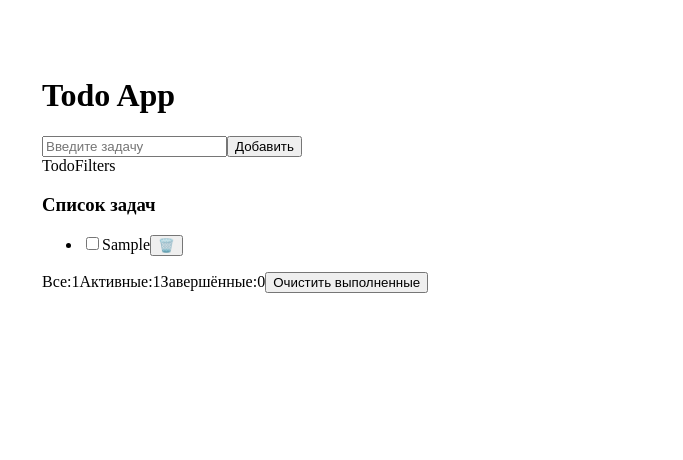
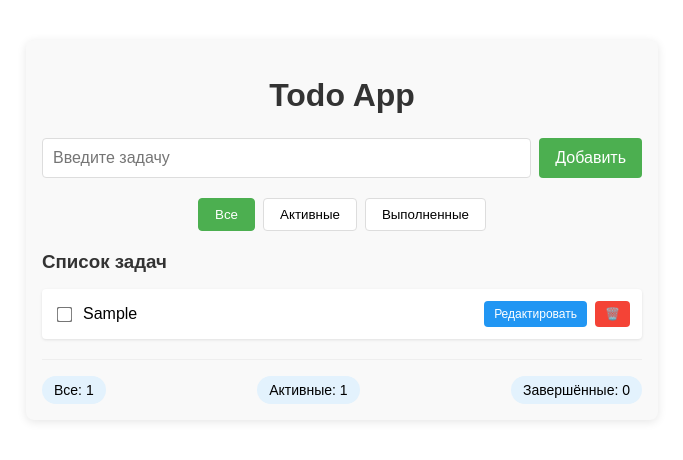
Before and after one commit to vasilyefff/react-todo-app, a React (Vite) app: page / in a window 1280 px wide. Both pictures are taken after typing "Sample" into the empty fields and a click on the button "Добавить". Shown: the top 460 px of the page, without its empty margins (298-981 px from the left). Built offline with nearby package versions, Linux system fonts and the light colour scheme.

Commit message:
done_project

```diff
--- a/src/App.css
+++ b/src/App.css
@@ -2,4 +2,245 @@
 	max-width: 600px;
 	margin: 40px auto;
 	padding: 16px;
+	font-family: Arial, sans-serif;
+	box-shadow: 0 2px 10px rgba(0, 0, 0, 0.1);
+	border-radius: 8px;
+	background-color: #f9f9f9;
 }
+
+h1 {
+	text-align: center;
+	color: #333;
+	margin-bottom: 24px;
+}
+
+/* TodoInput styles */
+.todo-input-container {
+	display: flex;
+	gap: 8px;
+	margin-bottom: 20px;
+}
+
+.todo-input-container input {
+	flex: 1;
+	padding: 10px;
+	border: 1px solid #ddd;
+	border-radius: 4px;
+	font-size: 16px;
+}
+
+.todo-input-container button {
+	padding: 10px 16px;
+	background-color: #4CAF50;
+	color: white;
+	border: none;
+	border-radius: 4px;
+	cursor: pointer;
+	font-size: 16px;
+	transition: background-color 0.3s;
+}
+
+.todo-input-container button:hover {
+	background-color: #45a049;
+}
+
+/* TodoFilters styles */
+.filters {
+	display: flex;
+	justify-content: center;
+	gap: 8px;
+	margin-bottom: 20px;
+}
+
+.filter-btn {
+	padding: 8px 16px;
+	border: 1px solid #ddd;
+	background-color: #fff;
+	border-radius: 4px;
+	cursor: pointer;
+	transition: all 0.3s;
+}
+
+.filter-btn:hover {
+	background-color: #e9e9e9;
+}
+
+.filter-btn.active {
+	background-color: #4CAF50;
+	color: white;
+	border-color: #4CAF50;
+}
+
+/* TodoList styles */
+h3 {
+	margin-top: 0;
+	margin-bottom: 16px;
+	color: #333;
+}
+
+ul {
+	list-style: none;
+	padding: 0;
+	margin: 0;
+}
+
+/* TodoItem styles */
+.todo-item {
+	display: flex;
+	align-items: center;
+	padding: 12px;
+	margin-bottom: 8px;
+	background-color: white;
+	border-radius: 4px;
+	box-shadow: 0 1px 3px rgba(0, 0, 0, 0.1);
+	transition: transform 0.2s, box-shadow 0.2s;
+}
+
+.todo-item:hover {
+	transform: translateY(-2px);
+	box-shadow: 0 2px 5px rgba(0, 0, 0, 0.15);
+}
+
+.todo-item.completed {
+	opacity: 0.6;
+}
+
+.todo-item.completed .todo-text {
+	text-decoration: line-through;
+	color: #888;
+}
+
+.todo-item input[type="checkbox"] {
+	margin-right: 12px;
+	transform: scale(1.2);
+}
+
+.todo-text {
+	flex: 1;
+	font-size: 16px;
+	word-break: break-word;
+}
+
+.edit-form {
+	display: flex;
+	align-items: center;
+	gap: 8px;
+	flex: 1;
+}
+
+.edit-form input {
+	flex: 1;
+	padding: 6px;
+	border: 1px solid #ddd;
+	border-radius: 4px;
+	font-size: 14px;
+}
+
+.edit-form button {
+	padding: 6px 10px;
+	border: none;
+	border-radius: 4px;
+	cursor: pointer;
+	font-size: 14px;
+}
+
+.edit-form button:first-child {
+	background-color: #4CAF50;
+	color: white;
+}
+
+.edit-form button:nth-child(2) {
+	background-color: #f44336;
+	color: white;
+}
+
+.todo-actions {
+	display: flex;
+	gap: 8px;
+}
+
+.todo-actions button {
+	padding: 6px 10px;
+	border: none;
+	border-radius: 4px;
+	cursor: pointer;
+	font-size: 12px;
+}
+
+.todo-actions button:first-child {
+	background-color: #2196F3;
+	color: white;
+}
+
+.todo-actions button:nth-child(2) {
+	background-color: #f44336;
+	color: white;
+}
+
+/* TodoStats styles */
+.todo-stats {
+	display: flex;
+	justify-content: space-between;
+	align-items: center;
+	margin-top: 20px;
+	padding-top: 16px;
+	border-top: 1px solid #eee;
+	flex-wrap: wrap;
+	gap: 10px;
+}
+
+.todo-stats span {
+	background-color: #e3f2fd;
+	padding: 6px 12px;
+	border-radius: 16px;
+	font-size: 14px;
+}
+
+.todo-stats button {
+	padding: 8px 16px;
+	background-color: #ff9800;
+	color: white;
+	border: none;
+	border-radius: 4px;
+	cursor: pointer;
+	font-size: 14px;
+}
+
+.todo-stats button:hover {
+	background-color: #f57c00;
+}
+
+/* Responsive styles */
+@media (max-width: 768px) {
+	.app {
+		margin: 20px auto;
+		padding: 12px;
+		width: 95%;
+	}
+
+	.todo-input-container {
+		flex-direction: column;
+	}
+
+	.filters {
+		flex-wrap: wrap;
+	}
+
+	.todo-stats {
+		flex-direction: column;
+		align-items: stretch;
+	}
+
+	.todo-stats span {
+		text-align: center;
+	}
+
+	.todo-item {
+		flex-wrap: wrap;
+		gap: 10px;
+	}
+
+	.todo-text {
+		min-width: 100%;
+	}
+}
--- a/src/App.jsx
+++ b/src/App.jsx
@@ -7,8 +7,14 @@ import TodoStats from "./components/TodoStats";
 
 function App() {
 	const [todos, setTodos] = useState([]);
+	const [filter, setFilter] = useState('all');
 
 	function addTodo(text) {
+		// Проверка на пустой текст перед добавлением
+		if (!text.trim()) {
+			return;
+		}
+
 		const newTodo = {
 			id: Date.now(),
 			text,
@@ -30,20 +36,32 @@ function App() {
 		);
 	}
 
-
+	function editTodo(id, newText) {
+		setTodos(prev =>
+			prev.map(todo =>
+				todo.id === id ? { ...todo, text: newText } : todo
+			)
+		);
+	}
 
 	function clearCompleted() {
 		setTodos(prev => prev.filter(item => !item.completed));
 	}
 
+	const filteredTodos = todos.filter(todo => {
+		if (filter === 'all') return true;
+		if (filter === 'active') return !todo.completed;
+		if (filter === 'completed') return todo.completed;
+		return true;
+	});
 
 	return (
 		<div className="app">
 			<h1>Todo App</h1>
 
 			<TodoInput addTodo={addTodo} />
-			<TodoFilters />
-			<TodoList todos={todos} onDelete={deleteItem} onToggle={toggleItem} />
+			<TodoFilters onFilterChange={setFilter} currentFilter={filter} />
+			<TodoList todos={filteredTodos} onDelete={deleteItem} onToggle={toggleItem} onEdit={editTodo} />
 			<TodoStats todos={todos} onClear={clearCompleted} />
 		</div>
 	);
@@ -52,4 +70,4 @@ function App() {
 
 export default App;
 
-//Я ДОБАВИЛ ЭТОТ КОММЕНТАРИЙ ПРОСТО ЧТОБЫ ОТСЛЕДИТЬ РАБОТУ C GIT НА РАБОЧЕМ КОМПЕ
+//Данный проект написан через QWEN Code
--- a/src/components/TodoFilters.jsx
+++ b/src/components/TodoFilters.jsx
@@ -1,7 +1,21 @@
-function TodoFilters() {
+function TodoFilters({ onFilterChange, currentFilter }) {
+	const filters = [
+		{ id: 'all', label: 'Все' },
+		{ id: 'active', label: 'Активные' },
+		{ id: 'completed', label: 'Выполненные' }
+	];
+
 	return (
-		<div>
-			TodoFilters
+		<div className="filters">
+			{filters.map(filter => (
+				<button
+					key={filter.id}
+					className={`filter-btn ${currentFilter === filter.id ? 'active' : ''}`}
+					onClick={() => onFilterChange(filter.id)}
+				>
+					{filter.label}
+				</button>
+			))}
 		</div>
 	);
 }
--- a/src/components/TodoInput.jsx
+++ b/src/components/TodoInput.jsx
@@ -10,12 +10,19 @@ function TodoInput({ addTodo }) {
 		setText("");
 	}
 
+	function handleKeyPress(e) {
+		if (e.key === 'Enter') {
+			handleAdd();
+		}
+	}
+
 	return (
-		<div>
+		<div className="todo-input-container">
 			<input
 				type="text"
 				value={text}
 				onChange={(e) => setText(e.target.value)}
+				onKeyDown={handleKeyPress}
 				placeholder="Введите задачу"
 			/>
 			<button onClick={handleAdd}>Добавить</button>
--- a/src/components/TodoItem.jsx
+++ b/src/components/TodoItem.jsx
@@ -1,8 +1,53 @@
-function TodoItem() {
+import { useState } from "react";
+
+function TodoItem({ todo, onDelete, onToggle, onEdit }) {
+	const [isEditing, setIsEditing] = useState(false);
+	const [editText, setEditText] = useState(todo.text);
+
+	function handleSave() {
+		if (editText.trim() === "") return;
+
+		onEdit(todo.id, editText);
+		setIsEditing(false);
+	}
+
+	function handleCancel() {
+		setEditText(todo.text);
+		setIsEditing(false);
+	}
+
 	return (
-		<div>
-			TodoItem
-		</div>
+		<li className={`todo-item ${todo.completed ? 'completed' : ''}`} key={todo.id}>
+			{isEditing ? (
+				<div className="edit-form">
+					<input
+						type="text"
+						value={editText}
+						onChange={(e) => setEditText(e.target.value)}
+						onKeyDown={(e) => {
+							if (e.key === 'Enter') handleSave();
+							if (e.key === 'Escape') handleCancel();
+						}}
+						autoFocus
+					/>
+					<button onClick={handleSave}>Сохранить</button>
+					<button onClick={handleCancel}>Отмена</button>
+				</div>
+			) : (
+				<>
+					<input
+						type="checkbox"
+						checked={todo.completed}
+						onChange={() => onToggle(todo.id)}
+					/>
+					<span className="todo-text">{todo.text}</span>
+					<div className="todo-actions">
+						<button onClick={() => setIsEditing(true)}>Редактировать</button>
+						<button onClick={() => onDelete(todo.id)}>🗑️</button>
+					</div>
+				</>
+			)}
+		</li>
 	);
 }
 
--- a/src/components/TodoList.jsx
+++ b/src/components/TodoList.jsx
@@ -1,18 +1,18 @@
-function TodoList({ todos, onDelete, onToggle }) {
+import TodoItem from './TodoItem';
+
+function TodoList({ todos, onDelete, onToggle, onEdit }) {
 	return (
 		<div>
 			<h3>Список задач</h3>
 			<ul>
 				{todos.map(todo => (
-					<li key={todo.id}>
-						<input
-							type="checkbox"
-							checked={todo.completed}
-							onChange={() => onToggle(todo.id)}
-						/>
-						{todo.text}
-						<button onClick={() => onDelete(todo.id)}>🗑️</button>
-					</li>
+					<TodoItem
+						key={todo.id}
+						todo={todo}
+						onDelete={onDelete}
+						onToggle={onToggle}
+						onEdit={onEdit}
+					/>
 				))}
 			</ul>
 		</div>
--- a/src/components/TodoStats.jsx
+++ b/src/components/TodoStats.jsx
@@ -3,14 +3,17 @@ function TodoStats({ todos, onClear }) {
 	const active = todos.filter(item => !item.completed).length
 	const completed = todos.filter(item => item.completed).length
 
+	const hasCompleted = completed > 0;
 
 
 	return (
-		<div>
-			<span>Все:{total}</span>
-			<span>Активные:{active}</span>
-			<span>Завершённые:{completed}</span>
-			<button onClick={onClear}>Очистить выполненные</button>
+		<div className="todo-stats">
+			<span>Все: {total}</span>
+			<span>Активные: {active}</span>
+			<span>Завершённые: {completed}</span>
+			{hasCompleted && (
+				<button onClick={onClear}>Очистить выполненные</button>
+			)}
 		</div>
 	);
 }
```
